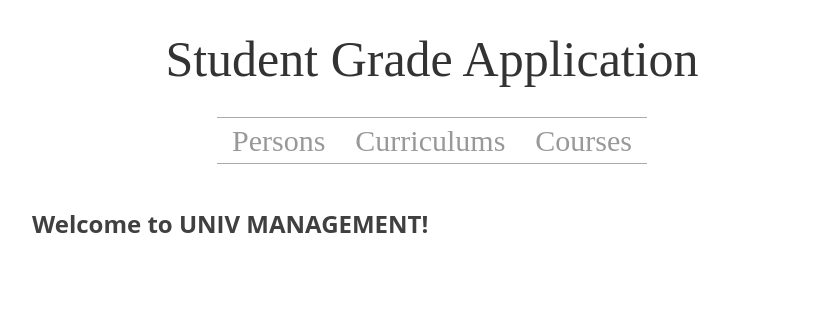
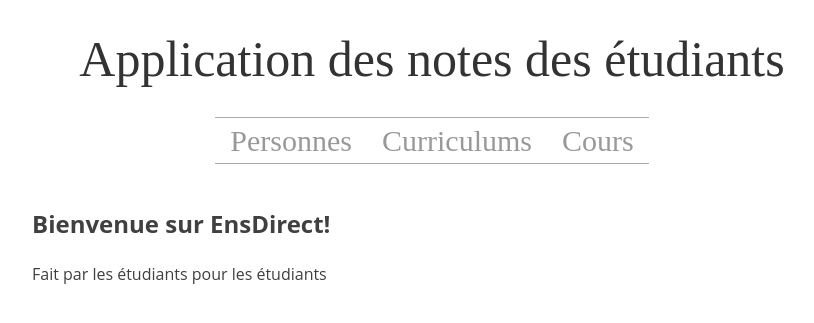
Before and after one commit to crdevio/ProjetBDD, a Flask app: page / in a window 1280 px wide. Shown: the top 323 px of the page, without its empty margins (208-1022 px from the left). Run offline with Flask 3, Linux system fonts and the light colour scheme.

Commit message:
traduction vers français

```diff
--- a/skeleton/templates/index.html
+++ b/skeleton/templates/index.html
@@ -1,6 +1,8 @@
 {% extends "layout.html" %}
 {% block body %}
 
-<h2>Welcome to UNIV MANAGEMENT!</h2>
+<h2>Bienvenue sur EnsDirect!</h2>
+
+<body>Fait par les étudiants pour les étudiants</body>
 
 {% endblock %}
--- a/skeleton/templates/layout.html
+++ b/skeleton/templates/layout.html
@@ -3,16 +3,16 @@
   <head>
     <meta charset="utf-8">
     <link rel="stylesheet" type="text/css" href="/static/style.css">
-    <title>Student Grade Application</title>
+    <title>Application des notes des étudiants</title>
   </head>
   <body>
       <header>
-        <h1>Student Grade Application</h1>
+        <h1>Application des notes des étudiants</h1>
         <nav>
           <ul>
-            <li><a href="/person/">Persons</a></li>
+            <li><a href="/person/">Personnes</a></li>
             <li><a href="/curriculum/">Curriculums</a></li>
-            <li><a href="/course/">Courses</a></li>
+            <li><a href="/course/">Cours</a></li>
           </ul>
         </nav>
       </header>
```
